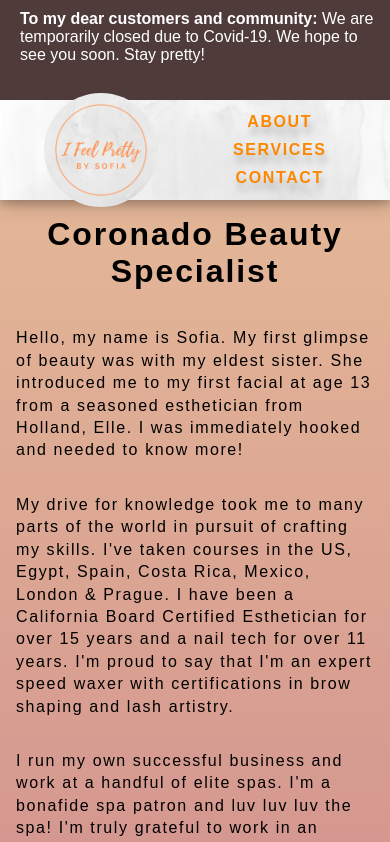
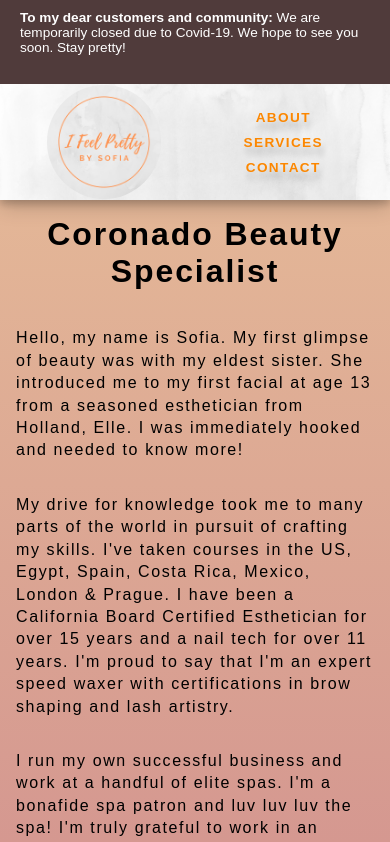
Before and after one commit to AndyS1988/ifeelpretty, a React (Create React App) app: page / in a window 390 px wide. Shown: the top 842 px of the page. Built offline with nearby package versions, Linux system fonts and the light colour scheme.

Commit message:
more nav fixes

```diff
--- a/src/Navigation/Navigation.css
+++ b/src/Navigation/Navigation.css
@@ -71,10 +71,11 @@ li {
 		height: 200px;
 	}
 	#covid-announcement {
-		height: 50%;
+		height: 42%;
+		font-size: 0.85em;
 	}
 	#navigation-bar {
-		height: 50%;
+		height: 58%;
 		display: -webkit-box;  /* OLD - iOS 6-, Safari 3.1-6, BB7 */
   		display: -ms-flexbox;  /* TWEENER - IE 10 */
   		display: -webkit-flex; /* NEW - Safari 6.1+. iOS 7.1+, BB10 */
@@ -98,8 +99,10 @@ li {
 	  	display: -webkit-flex; /* NEW - Safari 6.1+. iOS 7.1+, BB10 */
 		display: flex;
 		flex-direction: column;
-		/*flex-wrap: wrap;*/
 		justify-content: center;
 		align-items: center;
 	}
+	li {
+		font-size: 0.85em;
+	}
 }
```
